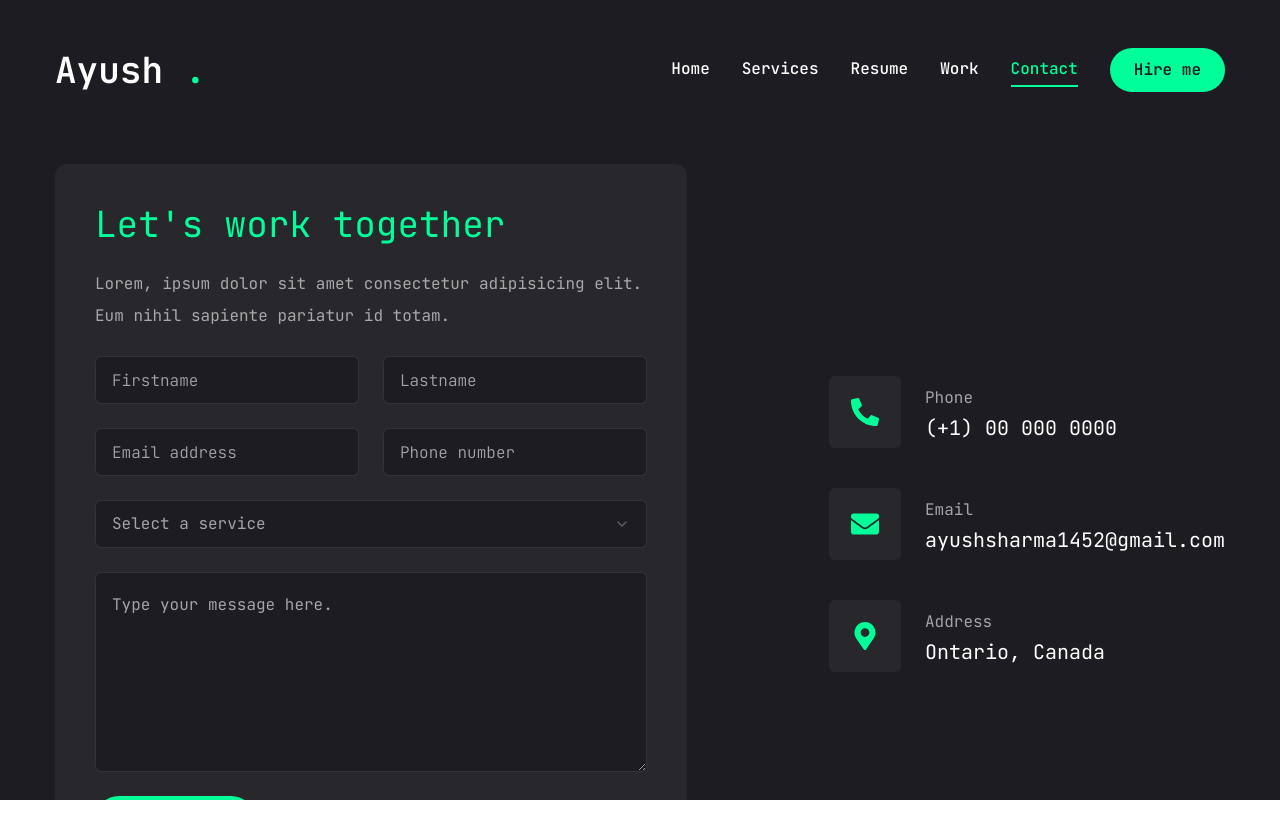
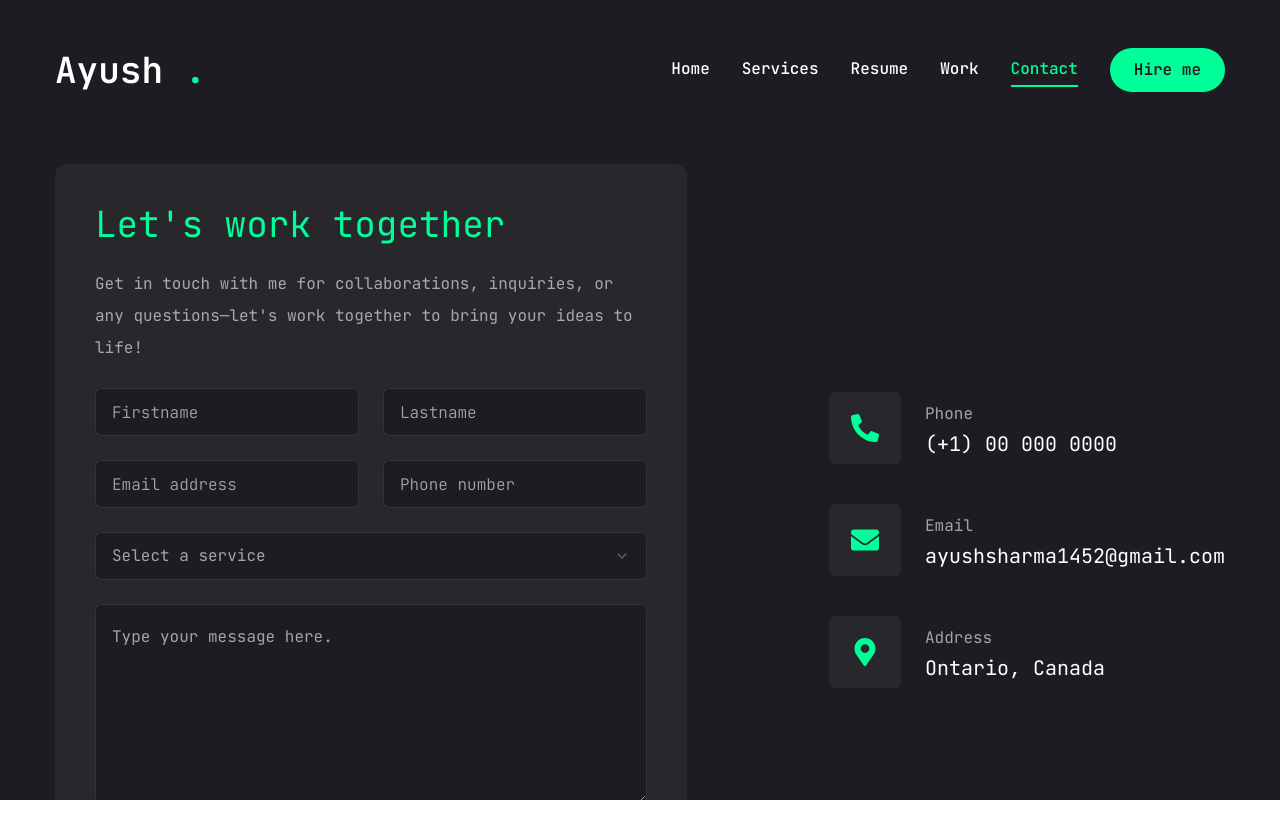
Before and after one commit to ayush1452/ayush_portfolio, a Next.js app: page /contactPage in a window 1280 px wide. Shown: the top 838 px of the page. Built offline with nearby package versions, Linux system fonts and the light colour scheme.

Commit message:
added new expertise

```diff
--- a/app/contactPage/page.jsx
+++ b/app/contactPage/page.jsx
@@ -53,8 +53,7 @@ const Contact = () => {
             <form className="flex flex-col gap-6 p-10 bg-[#27272c] rounded-xl">
               <h3 className="text-4xl text-accent">Let's work together</h3>
               <p className="text-white/60">
-                Lorem, ipsum dolor sit amet consectetur adipisicing elit. Eum
-                nihil sapiente pariatur id totam.
+                Get in touch with me for collaborations, inquiries, or any questions—let's work together to bring your ideas to life!
               </p>
               {/* input */}
               <div className="grid grid-cols-1 md:grid-cols-2 gap-6">
@@ -71,9 +70,11 @@ const Contact = () => {
                 <SelectContent>
                   <SelectGroup>
                     <SelectLabel>Select a service</SelectLabel>
-                    <SelectItem value="est">Web Development</SelectItem>
-                    <SelectItem value="cst">UI/UX Design</SelectItem>
-                    <SelectItem value="mst">Logo Design</SelectItem>
+                    <SelectItem value="est">Backend Development</SelectItem>
+                    <SelectItem value="cst">DevOps and Automation</SelectItem>
+                    <SelectItem value="mst">Cloud Computing</SelectItem>
+                    <SelectItem value="mst">GenAI & LLM</SelectItem>
+                    <SelectItem value="mst">Fullstac Web Development</SelectItem>
                   </SelectGroup>
                 </SelectContent>
               </Select>
```
